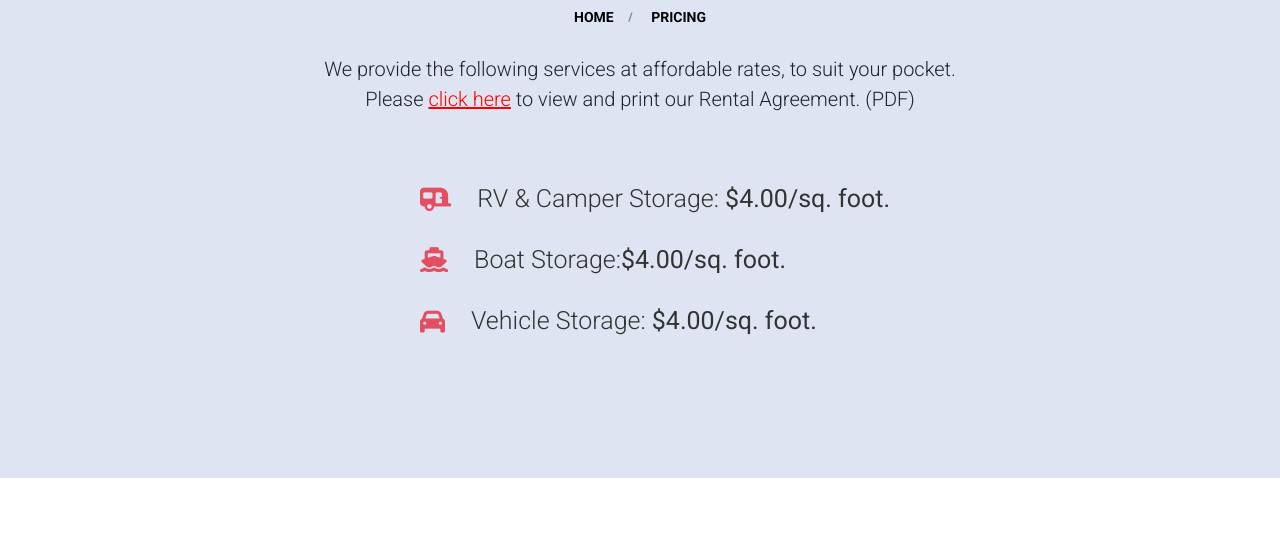
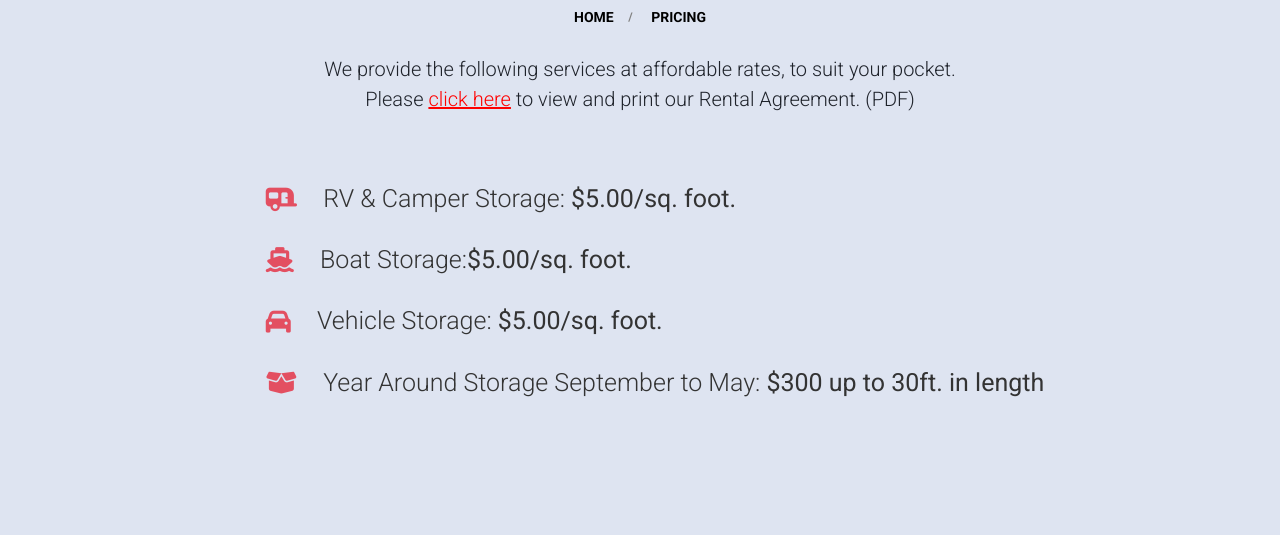
Before and after one commit to schraderweb/lutherslargestorage, a plain HTML site: page pricing.html in a window 1280 px wide. Shown: the part 257-792 px from the top of the page. Drawn offline with Linux system fonts and the light colour scheme; a web font is replaced by a local one.

Commit message:
Update pricing.html

```diff
--- a/pricing.html
+++ b/pricing.html
@@ -269,27 +269,28 @@ Please <a href="rental-agreement-10-26.pdf"><span style="color: #ff0000"><u>clic
 							<div class="media-left media-middle">
 								<i class="fas fa-caravan highlight" aria-hidden="true"></i>
 						</div>
-							RV & Camper Storage: <span class="pricingitem">$4.00/sq.  foot.</span></li><br>
+							RV & Camper Storage: <span class="pricingitem">$5.00/sq.  foot.</span></li><br>
 						<li class="listnone">
 							<div class="media-left media-middle">
 								<i class="fas fa-ship highlight" aria-hidden="true"></i>
 							</div>
-							Boat Storage:<span class="pricingitem">$4.00/sq.  foot.</span></li><br>
+							Boat Storage:<span class="pricingitem">$5.00/sq.  foot.</span></li><br>
 						<li class="listnone">
 							<div class="media-left media-middle">
 								<i class="fas fa-car highlight" aria-hidden="true"></i>
 							</div>
-							Vehicle Storage: <span class="pricingitem">$4.00/sq.  foot.</span></li><br>
+							Vehicle Storage: <span class="pricingitem">$5.00/sq.  foot.</span></li><br>
 						<li class="listnone">
 
-							<!--
+
 							<div class="media-left media-middle">
 								<i class="fas fa-box-open highlight" aria-hidden="true"></i>
 							</div>
-							Year Around Storage:  <span class="pricingitem">$5/sq.  foot.</span></li><br>
+							Year Around Storage September to May:  <span class="pricingitem">$300 up to 30ft. in length</span></li><br>
 						<li class="listnone">
 
 
+<!--
 
 							<div class="media-left media-middle">
 								<i class="fas fa-boxes highlight" aria-hidden="true"></i>
```
